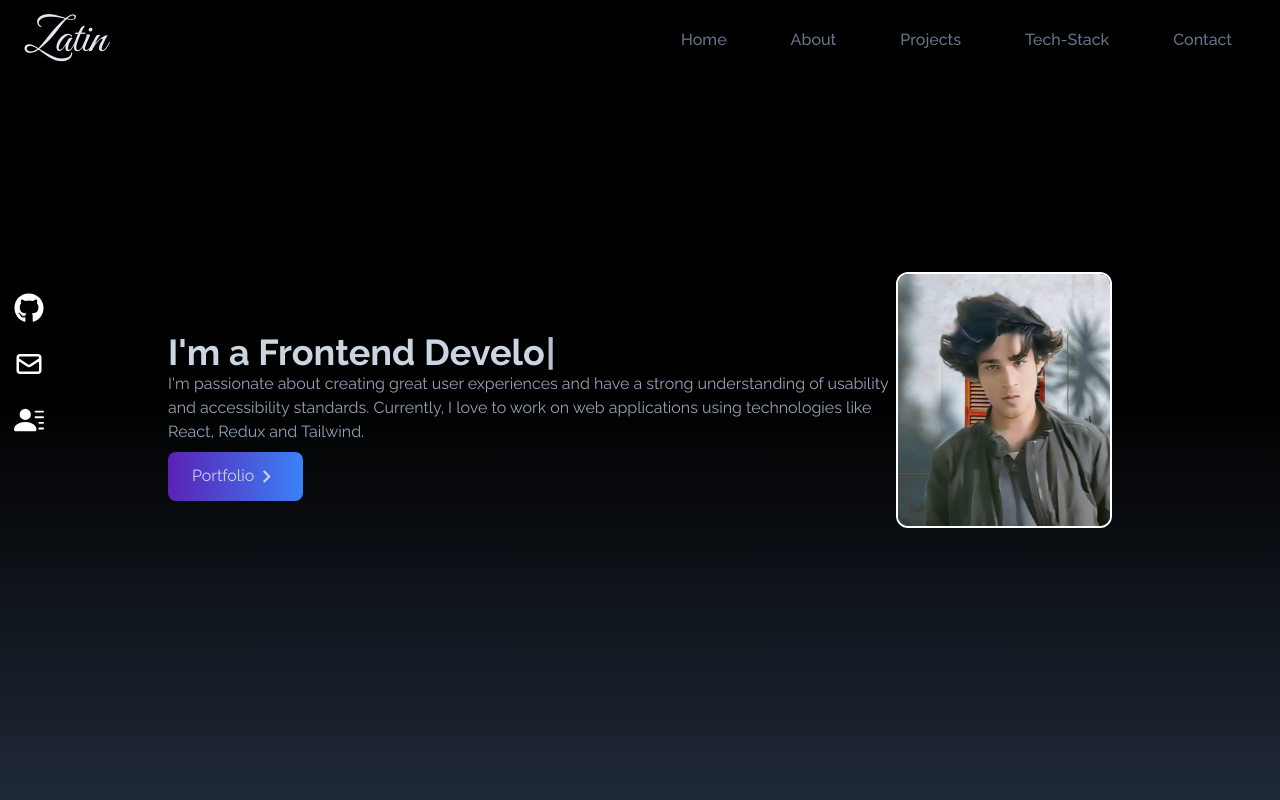
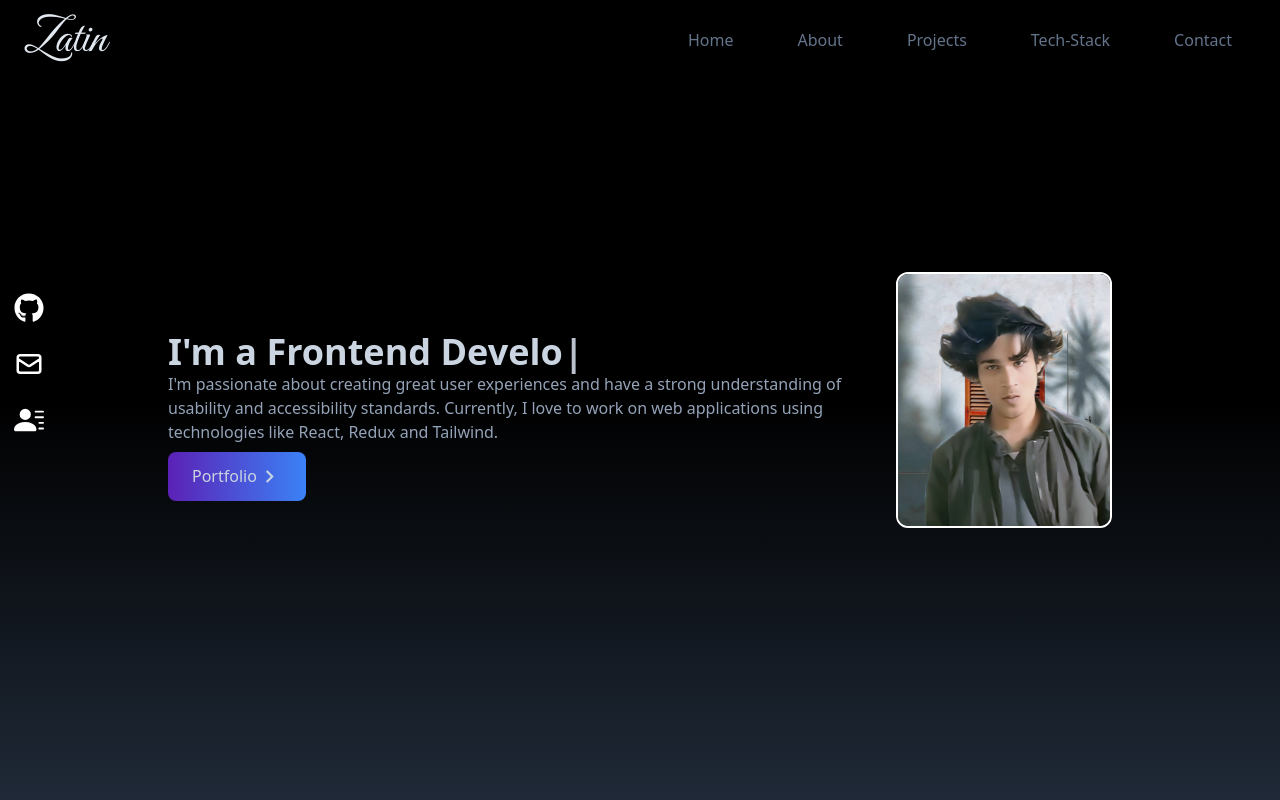
Before and after one commit to MaxPayne8/Portfolio, a React (Create React App) app: page / in a window 1280 px wide. Shown: the top 800 px of the page. Built offline with nearby package versions, Linux system fonts and the light colour scheme.

Commit message:
Update index.css

```diff
--- a/src/index.css
+++ b/src/index.css
@@ -3,9 +3,3 @@
 @tailwind base;
 @tailwind components;
 @tailwind utilities;
-
-@layer base {
-  html {
-    font-family: "Raleway", sans-serif;
-  }
-}
```
